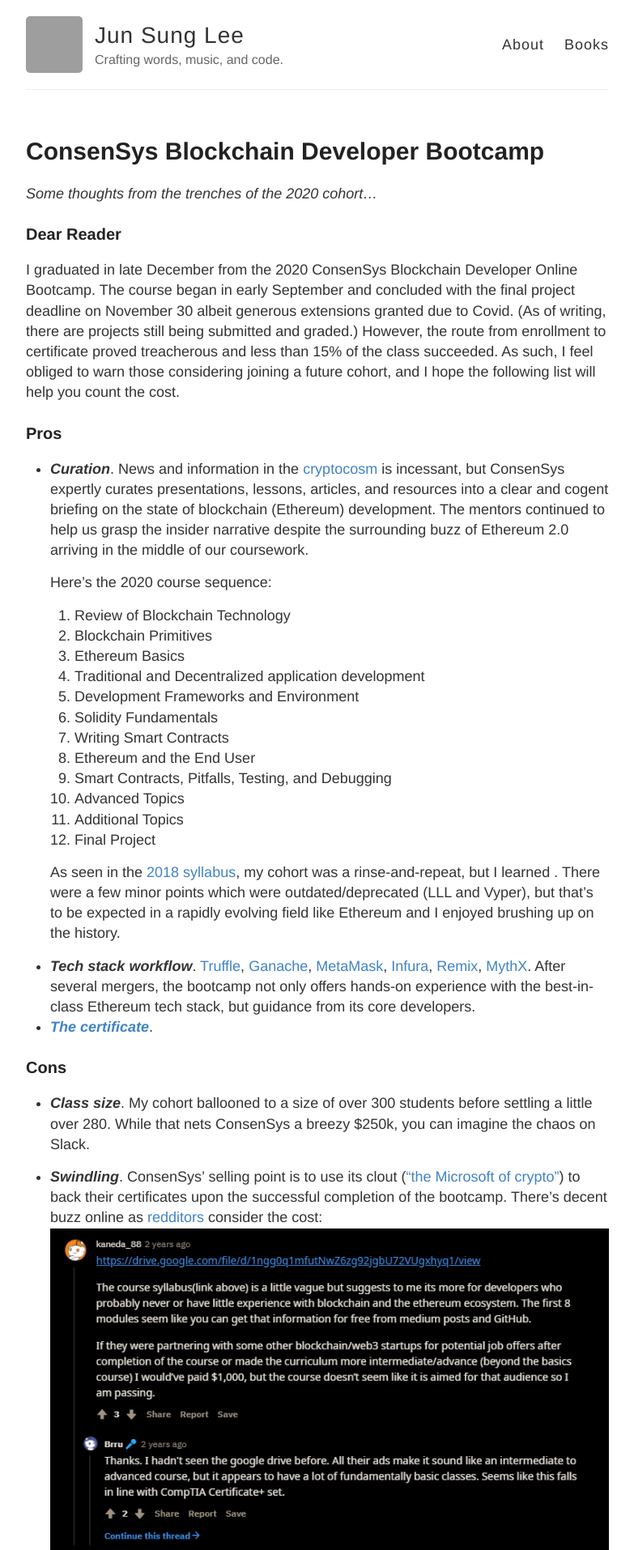
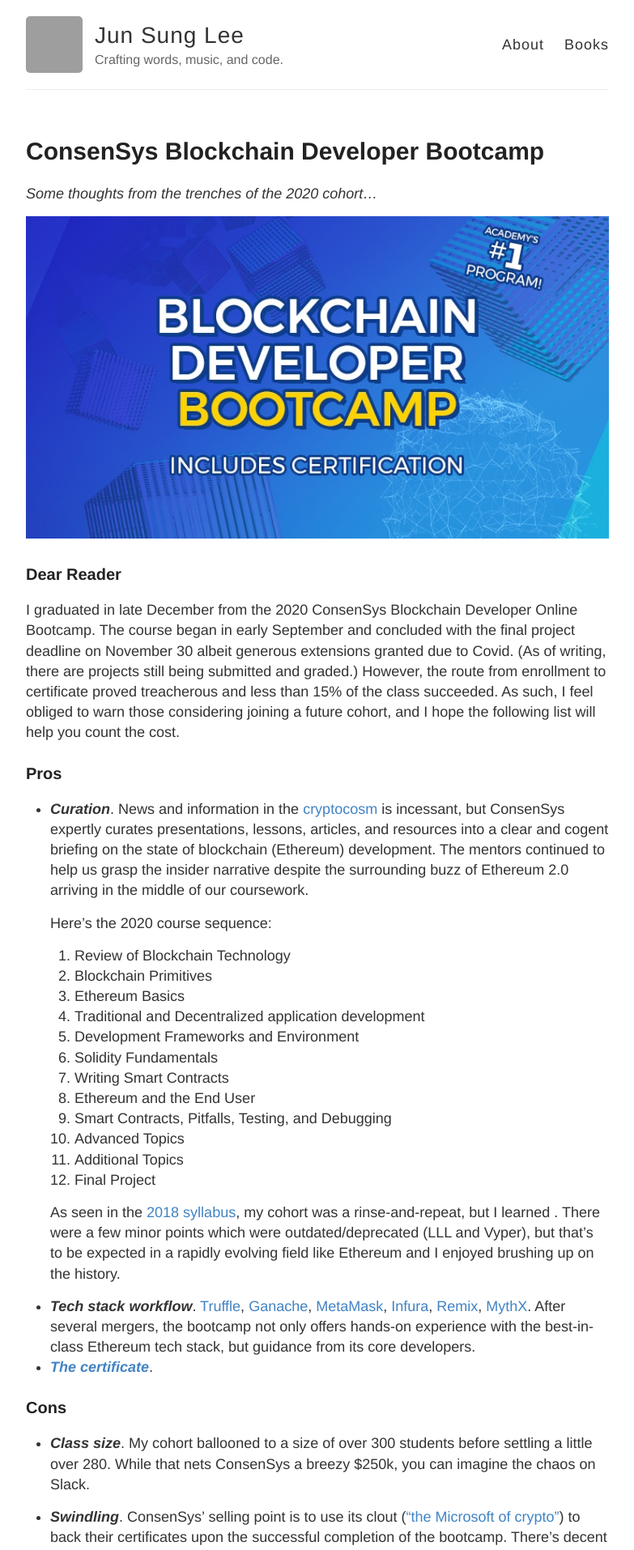
Before and after one commit to poastmil/junsunglee.com, a Jekyll site: the page built from _posts/2021-2-5-ConsenSys-Blockchain-Developer-Bootcamp.md, in a window 1280 px wide. Shown: the top 1914 px of the page at 81% size, without its empty margins (248-1031 px from the left). Built offline with Jekyll 4.4.1, drawn with Linux system fonts in a browser that asks for light colours; grey boxes are pictures that could not be loaded.

Commit message:
Update 2021-2-5-ConsenSys-Blockchain-Developer-Bootcamp.md

```diff
--- a/_posts/2021-2-5-ConsenSys-Blockchain-Developer-Bootcamp.md
+++ b/_posts/2021-2-5-ConsenSys-Blockchain-Developer-Bootcamp.md
@@ -4,6 +4,8 @@
 ---
 
 *Some thoughts from the trenches of the 2020 cohort...*
+
+[![Bootcamp logo](../images/ConsenSysBootcamp.jpg "Includes Certification!")](https://consensys.net/academy/bootcamp/)
 
 ### Dear Reader
 I graduated in late December from the 2020 ConsenSys Blockchain Developer Online Bootcamp. The course began in early September and concluded with the final project deadline on November 30 albeit generous extensions granted due to Covid. (As of writing, there are projects still being submitted and graded.) However, the route from enrollment to certificate proved treacherous and less than 15% of the class succeeded. As such, I feel obliged to warn those considering joining a future cohort, and I hope the following list will help you count the cost.
@@ -34,7 +36,7 @@
 - ***Class size***. My cohort ballooned to a size of over 300 students before settling a little over 280. While that nets ConsenSys a breezy $250k, you can imagine the chaos on Slack.
 
 - ***Swindling***. ConsenSys' selling point is to use its clout (["the Microsoft of crypto"](https://www.reddit.com/r/ethereum/comments/b45zov/consensys_academys_developer_bootcamp_is_back/ej4mimo?utm_source=share&utm_medium=web2x&context=3)) to back their certificates upon the successful completion of the bootcamp. There's decent buzz online as [redditors](https://www.reddit.com/r/ethdev/comments/8jwfv5/general_feeling_about_consensys_academy/) consider the cost:
-  [![Worth it?](../images/ConsenSysBootcamp.PNG "General confusion about the bootcamp's target audience")](https://www.reddit.com/r/ethdev/comments/8jwfv5/general_feeling_about_consensys_academy/)
+  [![redditors](../images/ConsenSysBootcamp.PNG "General confusion about the bootcamp's target audience")](https://www.reddit.com/r/ethdev/comments/8jwfv5/general_feeling_about_consensys_academy/)
 
   The fine print recommended at least a year of coding experience with a full tuition refund if you dropout within the first two weeks. The course progresses gradually enough. What they fail to mention until the very end, buried in page 6 of the [final project grading rubric](https://docs.google.com/document/d/1fSiejecMogc2h7aJxIl9tfZbHRFXTipftWLevUKAmQ4/edit):
   > **A note on project difficulty**: Depending on your current web development skill level, this project may be more or less difficult.
```
